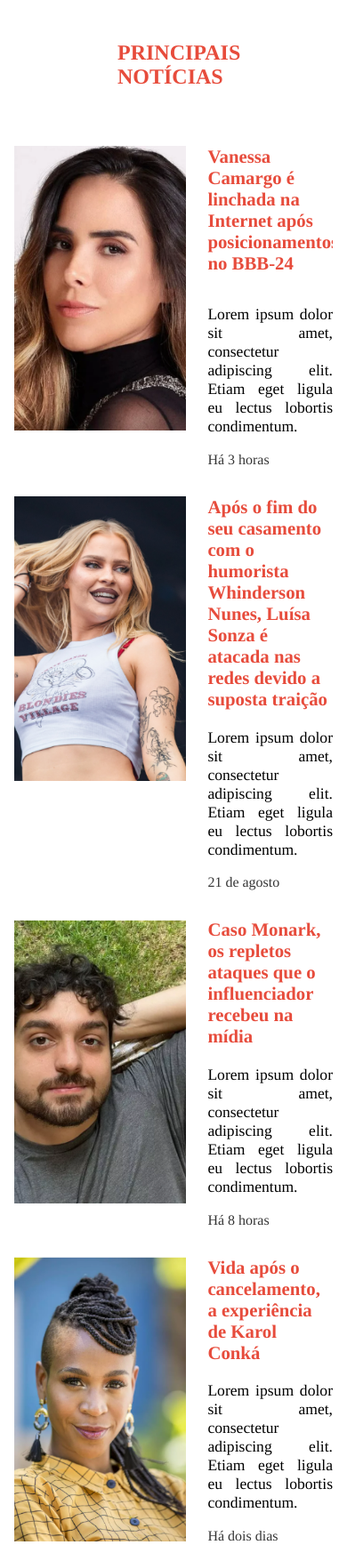
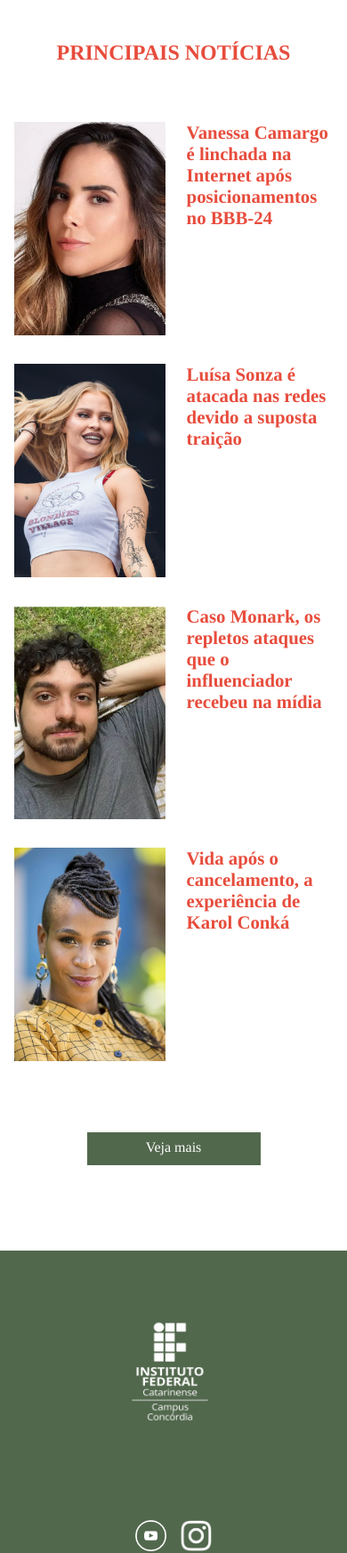
Before and after one commit to helo-isa/Projeto-Integrador-III, a plain HTML site: page app/templates/index.html in a window 390 px wide. Shown: the part 1122-2868 px from the top of the page at 89% size. Drawn offline with Linux system fonts and the light colour scheme.

Commit message:
atualizações

```diff
--- a/app/static/css1/index.css
+++ b/app/static/css1/index.css
@@ -1,6 +1,7 @@
 *{
     margin: 0;
     overflow-x: hidden;
+    scroll-behavior: smooth;
 }
 
 header{
@@ -203,13 +204,15 @@ a{
     bottom: 0;
     background: rgba(0,0,0,0.6);
     color: #fff;
-    width: 100%;
-    height: 20%;
     text-align: left;
     padding: 1em;
     opacity: 0;
     transition: opacity 0.3s ease;
     font-size: 1.3em;
+    cursor: pointer;
+}
+.overlay:hover{
+    text-decoration: underline;
 }
 .card:hover .overlay{
     opacity: 1;
@@ -316,7 +319,7 @@ a{
 }
 
 #not2:hover{
-    cursor: pointer;
+     cursor: pointer;
 }
 #not3{
     display: flex;
@@ -403,92 +406,31 @@ a{
     cursor: pointer;
 }
 
-#manchete1{
+.manchete{
     width: 65%;
     margin-left: 1.5em;
 }
-#manchete2{
-    width: 65%;
-    margin-left: 1.5em;
-}
-#manchete3{
-    width: 65%;
-    margin-left: 1.5em;
-}
-#manchete4{
-    width: 65%;
-    margin-left: 1.5em;
-}
-#titulomanchete1{
-    text-decoration: none;
-    color: black;
-    font-size: 1.8em;
-    font-weight: bold;
-    font-family: "Tinos", serif;
-    font-optical-sizing: auto;
-    color: #E74C3C;
-}
-#titulomanchete2{
-    font-size: 1.8em;
-    margin-bottom: 1em;
-    font-weight: bold;
-    font-family: "Tinos", serif;
-    color: #E74C3C;
-}
 
-#titulomanchete3{
-    font-size: 1.8em;
-    margin-bottom: 1em;
-    font-weight: bold;
-    font-family: "Tinos", serif;
-    color: #E74C3C;
-}
-#titulomanchete4{
+.titulomanchete{
     margin-bottom: 1em;
     font-size: 1.8em;
     font-weight: bold;
     font-family: "Tinos", serif;
     color: #E74C3C;
+    transition: color 0.4s ease;
+    text-decoration: none;
 }
-#textomanchete1{
+.titulomanchete:hover{
+    color: #c93a2a;
+}
+.textomanchete{
     font-size: 1.1em;
     text-align: justify;
     margin-bottom: 1em;
     margin-top: 2em;
     font-family: "Tinos", serif;
 }
-#textomanchete2{
-    font-size: 1.1em;
-    text-align: justify;
-    margin-bottom: 1em;
-    font-family: "Tinos", serif;
-}
-#textomanchete3{
-    text-align: justify;
-    font-size: 1.1em;
-    margin-bottom: 1em;
-    font-family: "Tinos", serif;
-}
-#textomanchete4{
-    font-size: 1.1em;
-    text-align: justify;
-    margin-bottom: 1em;
-    font-family: "Tinos", serif;
-}
-#horamanchete1{
-    font-family: "Tinos", serif;
-    position: unset;
-    color: #363636;
-}
-#horamanchete2{
-    font-family: "Tinos", serif;
-    color: #363636;
-}
-#horamanchete3{
-    font-family: "Tinos", serif;
-    color: #363636;
-}
-#horamanchete4{
+.horamanchete{
     font-family: "Tinos", serif;
     color: #363636;
 }
@@ -683,8 +625,18 @@ hr{
         margin-left: 2em;
         margin-right: 2em;
         font-family: system-ui, -apple-system, BlinkMacSystemFont, 'Segoe UI', Roboto, Oxygen, Ubuntu, Cantarell, 'Open Sans', 'Helvetica Neue', sans-serif;
-
-
+    }
+    .overlay {
+        width: 95%;
+    }
+    .textomanchete{
+        font-size: 1em;
+    }
+    .titulomanchete{
+        font-size: 1.5em;
+    }
+    .horamanchete{
+        font-size: 0.8em;
     }
     #logoiffooter{
         width: 7em;
@@ -788,18 +740,39 @@ hr{
         margin-left: 1em;
         margin-right: 1em;
     }
-    #titulomanchete1{
+    #titulonoticias{
+        margin-left: 0;
+        text-align: center;
+        margin-right: 0;
+
+    }
+    .titulomanchete{
         font-size: 1.3em;
     }
-    #titulomanchete2{
-        font-size: 1.3em;
+    .textomanchete{
+        display: none;
     }
-    #titulomanchete3{
-        font-size: 1.3em;
+    .horamanchete{
+        display: none;
     }
-    #titulomanchete4{
-        font-size: 1.3em;
+
+    #foto1{
+        width: 15em;
+        height: 15em;
     }
+    #foto2{
+        width: 15em;
+        height: 15em;
+    }
+    #foto3{
+        width: 15em;
+        height: 15em;
+    }
+    #foto4{
+        width: 15em;
+        height: 15em;
+    }
+
     #vejamais{
         height: 2.3em;
     }
--- a/app/static/css1/noticias.css
+++ b/app/static/css1/noticias.css
@@ -126,6 +126,7 @@ a{
 }
 #not1:hover{
     cursor: pointer;
+
 }
 #not2{
     display: flex;
@@ -241,32 +242,18 @@ a{
     margin-left: 1.5em;
     font-family: "Tinos", serif;
 }
-#titulomanchete1{
+.titulomanchete{
     font-size: 1.8em;
     margin-bottom: 1em;
     font-weight: bold;
     color:#E74C3C;
+    object-fit: cover;
+    transition: color 0.4s ease;
 }
-#titulomanchete2{
-    font-size: 1.8em;
-    margin-bottom: 1em;
-    font-weight: bold;
-    color:#E74C3C;
+.titulomanchete:hover{
+    color:#c93a2a;
+
 }
-
-#titulomanchete3{
-    font-size: 1.8em;
-    margin-bottom: 1em;
-    font-weight: bold;
-    color:#E74C3C;
-}
-#titulomanchete4{
-    margin-bottom: 1em;
-    font-size: 1.8em;
-    font-weight: bolder;
-    color:#E74C3C;
-}
-
 #textomanchete1{
     font-size: 1.1em;
     text-align: justify;
--- a/app/templates/index.html
+++ b/app/templates/index.html
@@ -47,7 +47,7 @@
         <div id="noticiaprincipal">
         <div id="card1">
             <img src="../static/imagens/thiagomachete.png" alt="">
-            <div class="overlay">Notícia</div>
+            <div class="overlay">    Caso Monark, os diversos ataques que o influenciador recebeu na mídia</div>
 
         </div>
         </div>
@@ -55,11 +55,11 @@
         <div id="noticiassecundarias">
         <div id="card2">
             <img src="../static/imagens/luisamanchete.png" alt="">
-            <div class="overlay">Notícia</div>
+            <div class="overlay">Luísa Sonza é atacada nas redes devido a suposta traição</div>
         </div>
         <div id="card3">
             <img  src="../static/imagens/vanessamanchete.png" alt="">
-            <div class="overlay">Notícia</div>
+            <div class="overlay">Vanessa Camargo é linchada na Internet após posicionamentos no BBB-24</div>
         </div>
     </div>
 </section>
@@ -74,11 +74,10 @@
                 <div id="foto1">
                     <img src="../static/imagens/vanessa.png" alt="" >
                 </div>
-                <div id="manchete1">
-                    <a href="noticia1" id="titulomanchete1">Vanessa Camargo é linchada na Internet após posicionamentos no BBB-24</a>
-                    <!-- <p id="titulomanchete1">Essa é a notícia 1</p> -->
-                    <p id="textomanchete1">Lorem ipsum dolor sit amet, consectetur adipiscing elit. Etiam eget ligula eu lectus lobortis condimentum.  </p>
-                    <p id="horamanchete1">Há 3 horas</p>
+                <div class="manchete">
+                    <a href="noticia1" class="titulomanchete">Vanessa Camargo é linchada na Internet após posicionamentos no BBB-24</a>
+                    <p class="textomanchete">Lorem ipsum dolor sit amet, consectetur adipiscing elit. Etiam eget ligula eu lectus lobortis condimentum.  </p>
+                    <p class="horamanchete">Há 3 horas</p>
                 </div>
             </div>
             <!-- <hr> -->
@@ -86,10 +85,10 @@
                 <div id="foto2">
                     <img src="../static/imagens/luisa.png" alt="">
                 </div>
-                <div id="manchete2">
-                    <p id="titulomanchete2">Após o fim do seu casamento com o humorista Whinderson Nunes, Luísa Sonza é atacada nas redes devido a suposta traição</p>
-                    <p id="textomanchete2">Lorem ipsum dolor sit amet, consectetur adipiscing elit. Etiam eget ligula eu lectus lobortis condimentum. </p>
-                    <p id="horamanchete2">21 de agosto</p>
+                <div class="manchete">
+                    <a href="noticia1.html" class="titulomanchete">Luísa Sonza é atacada nas redes devido a suposta traição</a>
+                    <p class="textomanchete">Lorem ipsum dolor sit amet, consectetur adipiscing elit. Etiam eget ligula eu lectus lobortis condimentum. </p>
+                    <p class="horamanchete">21 de agosto</p>
                 </div>
             </div>
             <!-- <hr> -->
@@ -98,10 +97,10 @@
                 <div id="foto3">
                     <img src="../static/imagens/monark.png" alt="">
                 </div>
-                <div id="manchete3">
-                    <p id="titulomanchete3">Caso Monark, os repletos ataques que o influenciador recebeu na mídia</p>
-                    <p id="textomanchete3">Lorem ipsum dolor sit amet, consectetur adipiscing elit. Etiam eget ligula eu lectus lobortis condimentum. </p>
-                    <p id="horamanchete3">Há 8 horas</p>
+                <div class="manchete">
+                    <a href="noticia1.html" class="titulomanchete">Caso Monark, os repletos ataques que o influenciador recebeu na mídia</a>
+                    <p class="textomanchete">Lorem ipsum dolor sit amet, consectetur adipiscing elit. Etiam eget ligula eu lectus lobortis condimentum. </p>
+                    <p class="horamanchete">Há 8 horas</p>
                 </div>
             </div>
 
@@ -111,10 +110,10 @@
                 <div id="foto4">
                     <img src="../static/imagens/karol.png" alt="">
                 </div>
-                <div id="manchete4">
-                    <p id="titulomanchete4">Vida após o cancelamento, a experiência de Karol Conká</p>
-                    <p id="textomanchete4">Lorem ipsum dolor sit amet, consectetur adipiscing elit. Etiam eget ligula eu lectus lobortis condimentum. </p>
-                    <p id="horamanchete4">Há dois dias</p>
+                <div class="manchete">
+                    <a href="noticia1.html" class="titulomanchete">Vida após o cancelamento, a experiência de Karol Conká</a>
+                    <p class="textomanchete">Lorem ipsum dolor sit amet, consectetur adipiscing elit. Etiam eget ligula eu lectus lobortis condimentum. </p>
+                    <p class="horamanchete">Há dois dias</p>
                 </div>
             </div>
 
```
Also changed, not shown: app/static/css1/cancelamento.css (+11 -0 lines), app/templates/cancelamento.html (+5 -1 lines), app/templates/noticias.html (+4 -4 lines).
